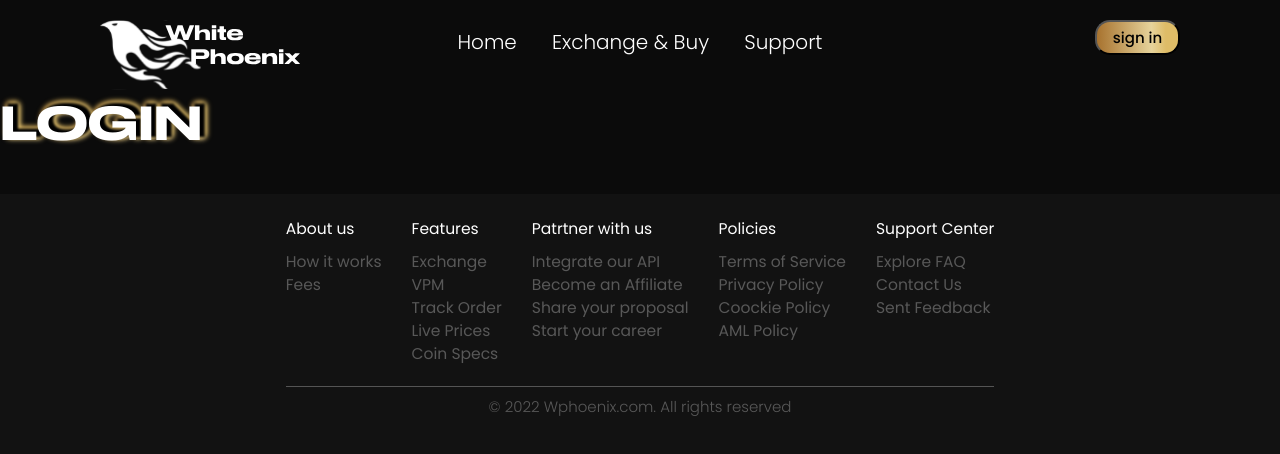
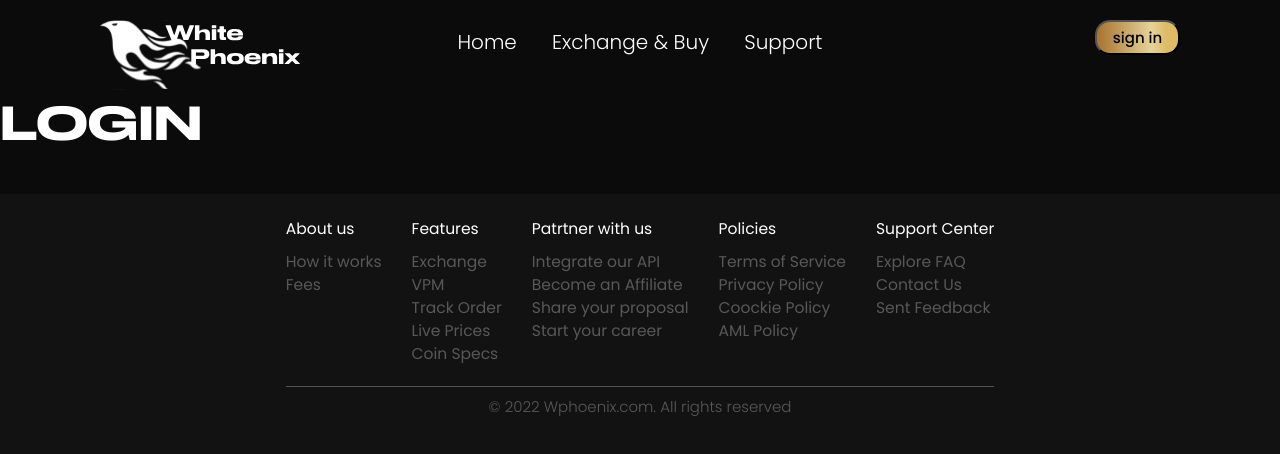
Before and after one commit to chyVacheck/white_proenix, a React (Create React App) app: page /login in a window 1280 px wide. Shown: the top 454 px of the page. Built offline with nearby package versions, Linux system fonts and the light colour scheme.

Commit message:
fix: решить проблему с перескоком на новую стр
1. Слегка поменять id
2. Сделать так, что бы не было перехода на новую строку (для тени) там где этого не нужно

```diff
--- a/src/components/BigTitle/BigTitle.css
+++ b/src/components/BigTitle/BigTitle.css
@@ -1,6 +1,5 @@
 .bigTitle {
   z-index: 1;
-
   width: fit-content;
   margin: 0;
   position: relative;
@@ -15,6 +14,7 @@
 }
 
 .bigTitle::after {
+  width: 100%;
   z-index: -1;
   filter: blur(1px);
   position: absolute;
@@ -26,20 +26,20 @@
   left: 5px;
 }
 
-#login.bigTitle::after {
-  content: "login";
+#home.bigTitle::after {
+  content: "home";
 }
 
 #sign-in.bigTitle::after {
   content: "sign in";
 }
 
-#home.bigTitle::after {
-  content: "home";
+#sign-up.bigTitle::after {
+  content: "sign up";
 }
 
-#register.bigTitle::after {
-  content: "register";
+#exchange-and-buy.bigTitle::after {
+  content: "exchange and buy";
 }
 
 #storage-buying-and-selling-cryptocurrency.bigTitle::after {
```
